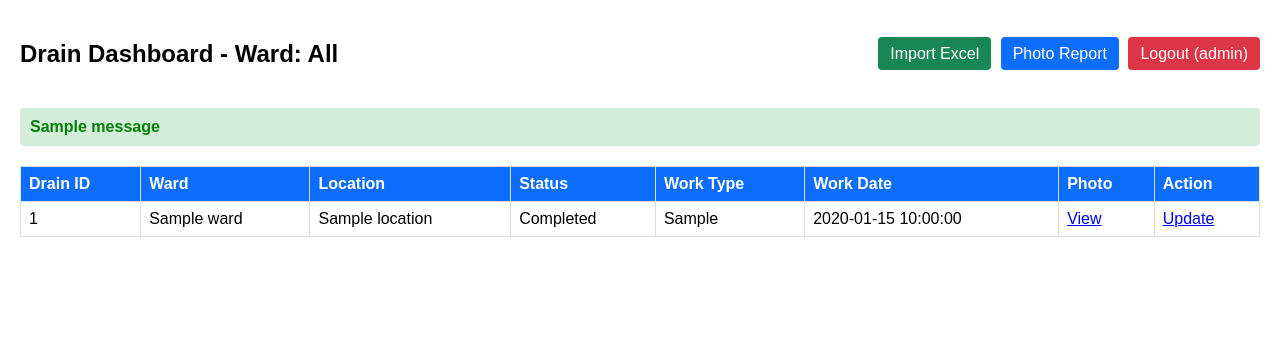
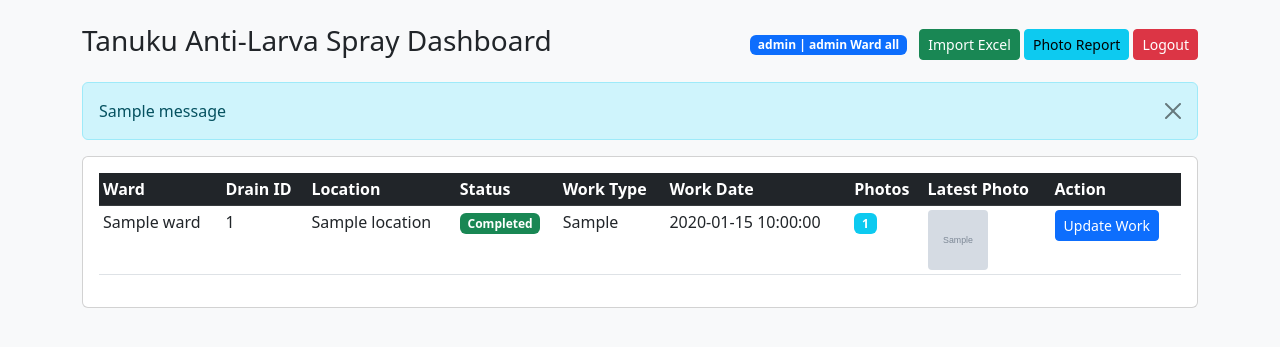
Before and after one commit to madan1994-ui/wards_drains, a Flask app: page /dashboard in a window 1280 px wide. Shown: the top 347 px of the page. Run offline with Flask 3, Linux system fonts and the light colour scheme; a user stored in the database is signed in; grey boxes marked "Sample" are stand-in pictures; one stand-in notice (Sample message) is shown; a database or web service that is not in the repository returns one stand-in record (values such as "Sample title"); some libraries are stand-ins or nearby versions.

Commit message:
Update dashboard.html

```diff
--- a/templates/dashboard.html
+++ b/templates/dashboard.html
@@ -1,72 +1,86 @@
 <!DOCTYPE html>
 <html>
 <head>
-    <title>Drain Dashboard - Ward: {{ session.ward if session.role != 'admin' else 'All' }}</title>
+    <title>Tanuku Drains Dashboard</title>
+    <link href="https://cdn.jsdelivr.net/npm/bootstrap@5.3.0/dist/css/bootstrap.min.css" rel="stylesheet">
     <style>
-        body { font-family: Arial; margin: 20px; }
-        table { border-collapse: collapse; width: 100%; margin-top: 20px; }
-        th, td { border: 1px solid #ddd; padding: 8px; text-align: left; }
-        th { background-color: #0d6efd; color: white; }
-       .btn { padding: 8px 12px; text-decoration: none; border-radius: 4px; color: white; margin-left: 5px; }
-       .btn-primary { background-color: #0d6efd; }
-       .btn-danger { background-color: #dc3545; }
-       .btn-success { background-color: #198754; }
-       .header { display: flex; justify-content: space-between; align-items: center; margin-bottom: 20px; }
-       .flash { color: green; font-weight: bold; padding: 10px; background: #d4edda; border-radius: 4px; }
+        .photo-thumb { width: 60px; height: 60px; object-fit: cover; border-radius: 4px; }
     </style>
 </head>
-<body>
-    <div class="header">
-        <h2>Drain Dashboard - Ward: {{ session.ward if session.role != 'admin' else 'All' }}</h2>
+<body class="bg-light">
+<div class="container mt-4">
+    <div class="d-flex justify-content-between align-items-center mb-3">
+        <h3>Tanuku Anti-Larva Spray Dashboard</h3>
         <div>
-            <!-- This button now shows for ALL users including sanitation11 -->
-            <a href="/import_excel" class="btn btn-success">Import Excel</a>
-            <a href="/photo_report" class="btn btn-primary">Photo Report</a>
-            <a href="/logout" class="btn btn-danger">Logout ({{ session.username }})</a>
+            <span class="badge bg-primary me-2">{{ session.username }} | {{ session.role }} {% if session.ward %}Ward {{ session.ward }}{% endif %}</span>
+            {% if session.role == 'admin' %}
+            <a href="/import_excel" class="btn btn-success btn-sm">Import Excel</a>
+            {% endif %}
+            <a href="/photo_report" class="btn btn-info btn-sm">Photo Report</a>
+            <a href="/logout" class="btn btn-danger btn-sm">Logout</a>
         </div>
     </div>
 
     {% with messages = get_flashed_messages() %}
       {% if messages %}
         {% for message in messages %}
-          <p class="flash">{{ message }}</p>
+          <div class="alert alert-info alert-dismissible fade show">{{ message }}
+            <button type="button" class="btn-close" data-bs-dismiss="alert"></button>
+          </div>
         {% endfor %}
       {% endif %}
     {% endwith %}
 
-    {% if drains %}
-    <table>
+    <div class="card">
+        <div class="card-body">
+            <table class="table table-hover table-sm">
+                <thead class="table-dark">
                     <tr>
+                        <th>Ward</th>
                         <th>Drain ID</th>
-            <th>Ward</th>
                         <th>Location</th>
                         <th>Status</th>
                         <th>Work Type</th>
                         <th>Work Date</th>
-            <th>Photo</th>
+                        <th>Photos</th>
+                        <th>Latest Photo</th>
                         <th>Action</th>
                     </tr>
+                </thead>
+                <tbody>
                 {% for drain in drains %}
                     <tr>
+                        <td>{{ drain.ward }}</td>
                         <td>{{ drain.drain_id }}</td>
-            <td>{{ drain.ward }}</td>
                         <td>{{ drain.location }}</td>
-            <td>{{ drain.status }}</td>
+                        <td>
+                            <span class="badge {% if drain.status == 'Completed' %}bg-success{% elif drain.status == 'In Progress' %}bg-warning{% else %}bg-secondary{% endif %}">
+                                {{ drain.status }}
+                            </span>
+                        </td>
                         <td>{{ drain.work_type or '-' }}</td>
                         <td>{{ drain.work_date or '-' }}</td>
+                        <td><span class="badge bg-info">{{ drain.photo_count }}</span></td>
                         <td>
-                {% if drain.photo_url %}
-                    <a href="{{ drain.photo_url }}" target="_blank">View</a>
+                            {% if drain.latest_photo %}
+                                <img src="{{ drain.latest_photo }}" class="photo-thumb" alt="latest">
                             {% else %}
-                    -
+                                <span class="text-muted">No photo</span>
                             {% endif %}
                         </td>
-            <td><a href="/upload_work/{{ drain.id }}">Update</a></td>
+                        <td>
+                            <a href="/upload_work/{{ drain.id }}" class="btn btn-primary btn-sm">Update Work</a>
+                        </td>
                     </tr>
                 {% endfor %}
+                </tbody>
             </table>
-    {% else %}
-        <p>No drains found. Import Excel to add data.</p>
+            {% if not drains %}
+            <p class="text-center text-muted">No drains found. {% if session.role == 'admin' %}Import Excel to add drains.{% endif %}</p>
             {% endif %}
+        </div>
+    </div>
+</div>
+<script src="https://cdn.jsdelivr.net/npm/bootstrap@5.3.0/dist/js/bootstrap.bundle.min.js"></script>
 </body>
 </html>
```
Lines whose indentation alone changed are shown as unchanged.
